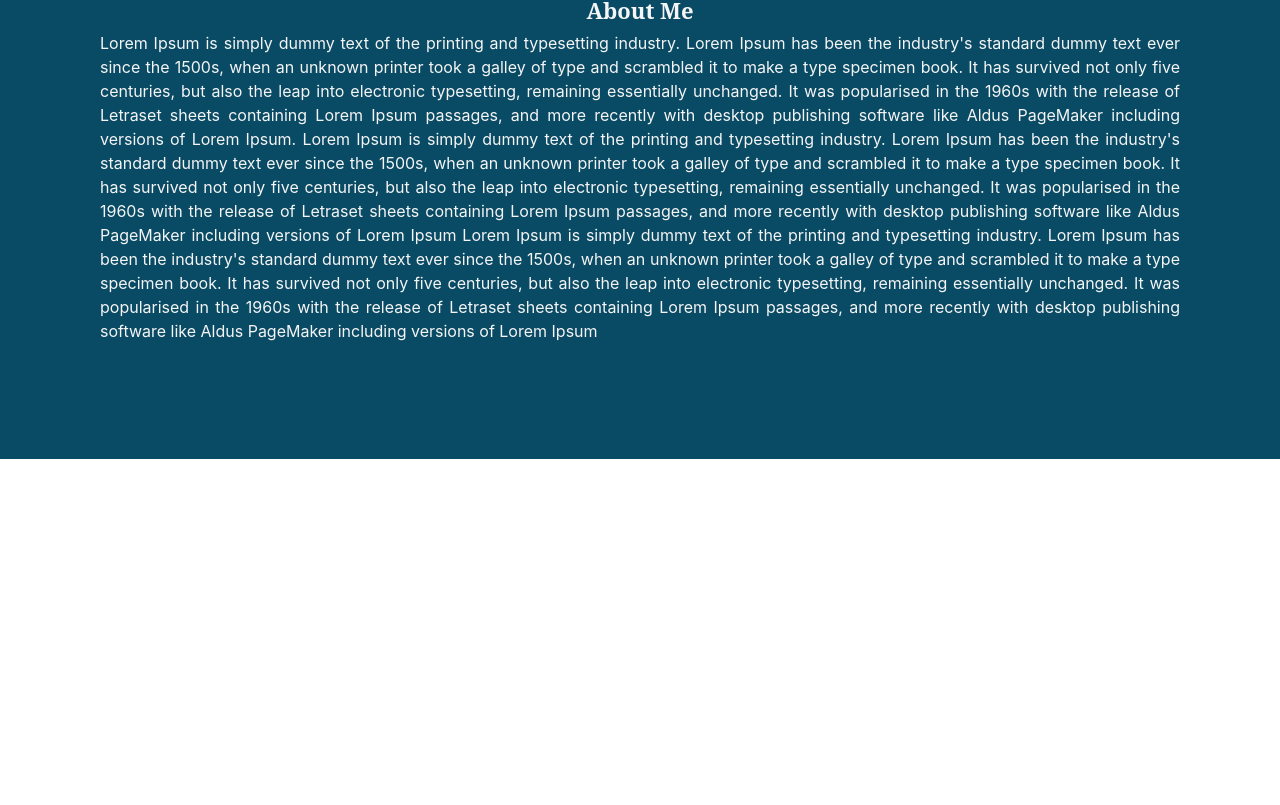
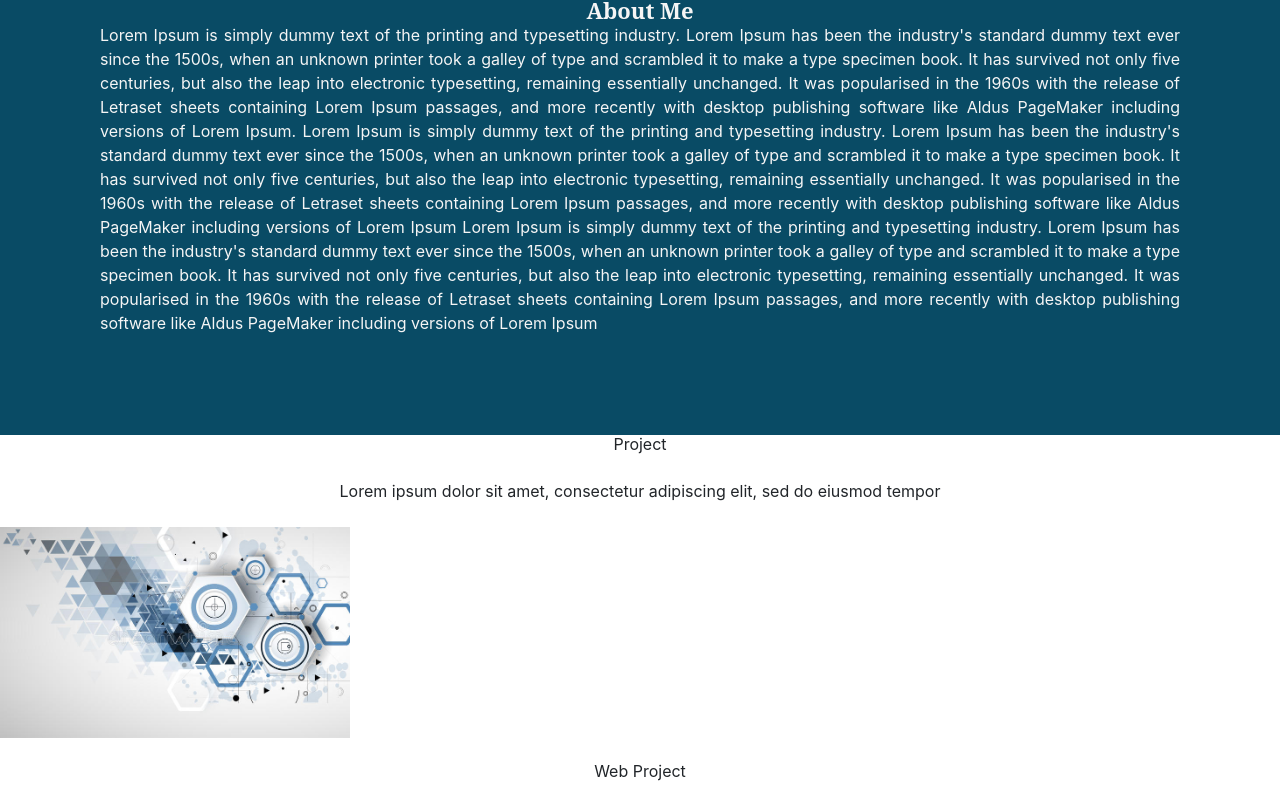
Before and after one commit to salma-anika/SvelteProject, a SvelteKit app: page / in a window 1280 px wide. Shown: the part 903-1708 px from the top of the page. Before the commit the page ends 1362 px from the top, so only its background shows below. Built offline with nearby package versions, Linux system fonts and the light colour scheme.

Commit message:
design project section

```diff
--- /dev/null
+++ b/src/routes/+layout.svelte
@@ -0,0 +1,5 @@
+<script>
+    import "../app.css";
+  </script>
+
+  <slot />
--- a/src/routes/+page.svelte
+++ b/src/routes/+page.svelte
@@ -61,7 +61,26 @@
 
 </div>
 
+<div id="laravel" class="w-full h-screen">
+    <div class="max-w-screen-xl mx-auto px-8 py-16 text-center md:text-left">
+       <h2 class="text-5xl text-center md:text-7xl uppercase tracking-wider font-bold top-2 text-sky-600"> Project</h2>
 
+                <p class="project py-4 text-center">
+                Lorem ipsum dolor sit amet, consectetur adipiscing elit, sed
+  do eiusmod tempor
+                </p>
+                <div class='mx-auto max-w-5xl  grid md:grid-cols-3 gap-8'>
+
+                    <div class='cursor-pointer group shadow-md shadow-gray-600 overflow-hidden rounded-md'>
+<img class="rounded-md duration-200 hover:scale-110" src='/background.jpg' width="350" height="350" alt=""/>
+<h2 class='text-center text-base capitalize my-4 font-light duration-200 group-hover:underline underline-offset-4'>Web Project</h2>
+                    </div>
+
+
+
+            </div>
+                </div>
+                </div>
 
 <style>
     #header{
--- a/svelte.config.js
+++ b/svelte.config.js
@@ -1,19 +1,21 @@
 import adapter from '@sveltejs/adapter-auto';
-import preprocess from 'svelte-preprocess';
+import preprocess from "svelte-preprocess";
 
 /** @type {import('@sveltejs/kit').Config} */
 const config = {
 	// Consult https://github.com/sveltejs/svelte-preprocess
 	// for more information about preprocessors
+	kit: {
+		adapter: adapter()
+	},
+
 	preprocess: [
 		preprocess({
 		  postcss: true,
 		}),
 	  ],
 
-	kit: {
-		adapter: adapter()
-	}
+
 };
 
 export default config;
```
